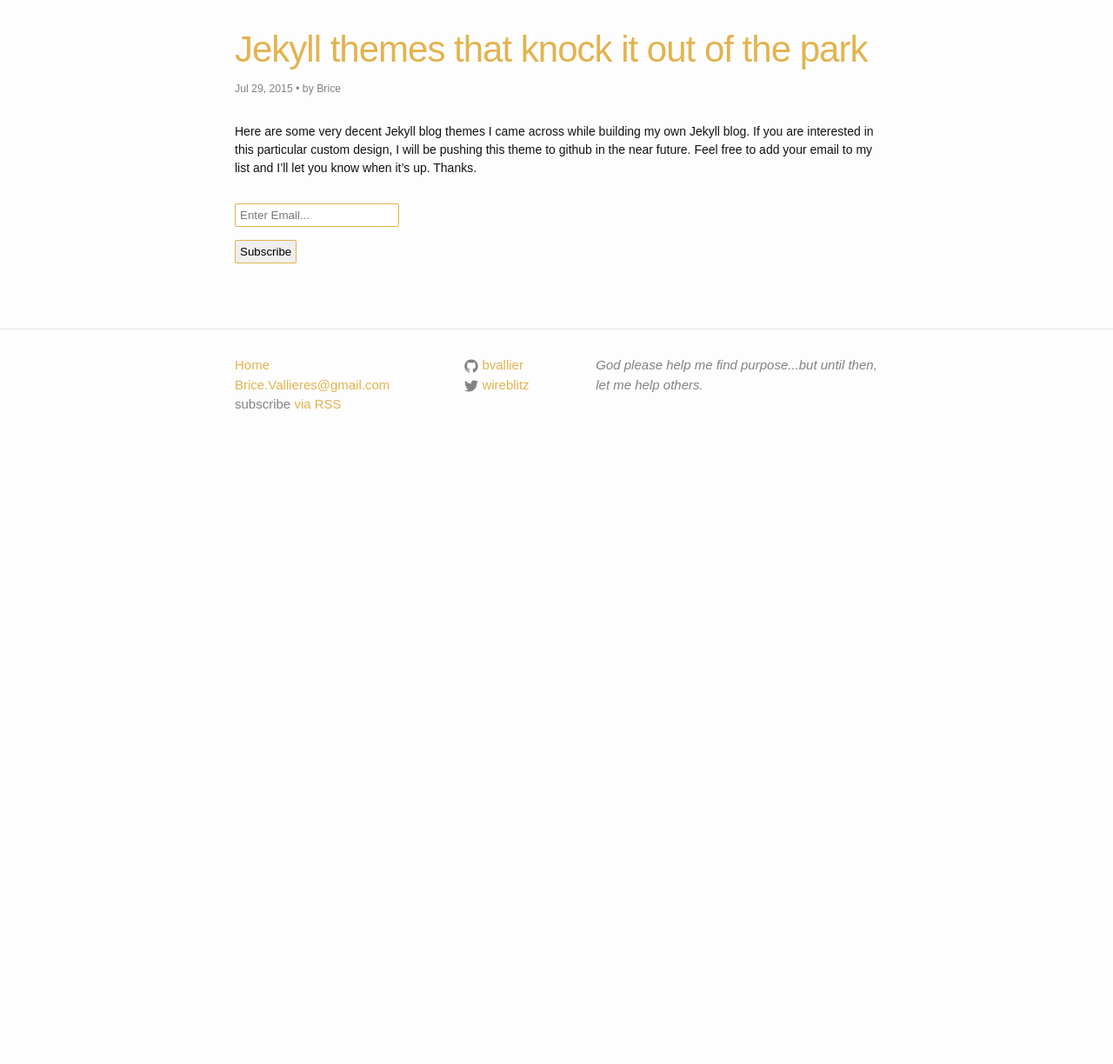
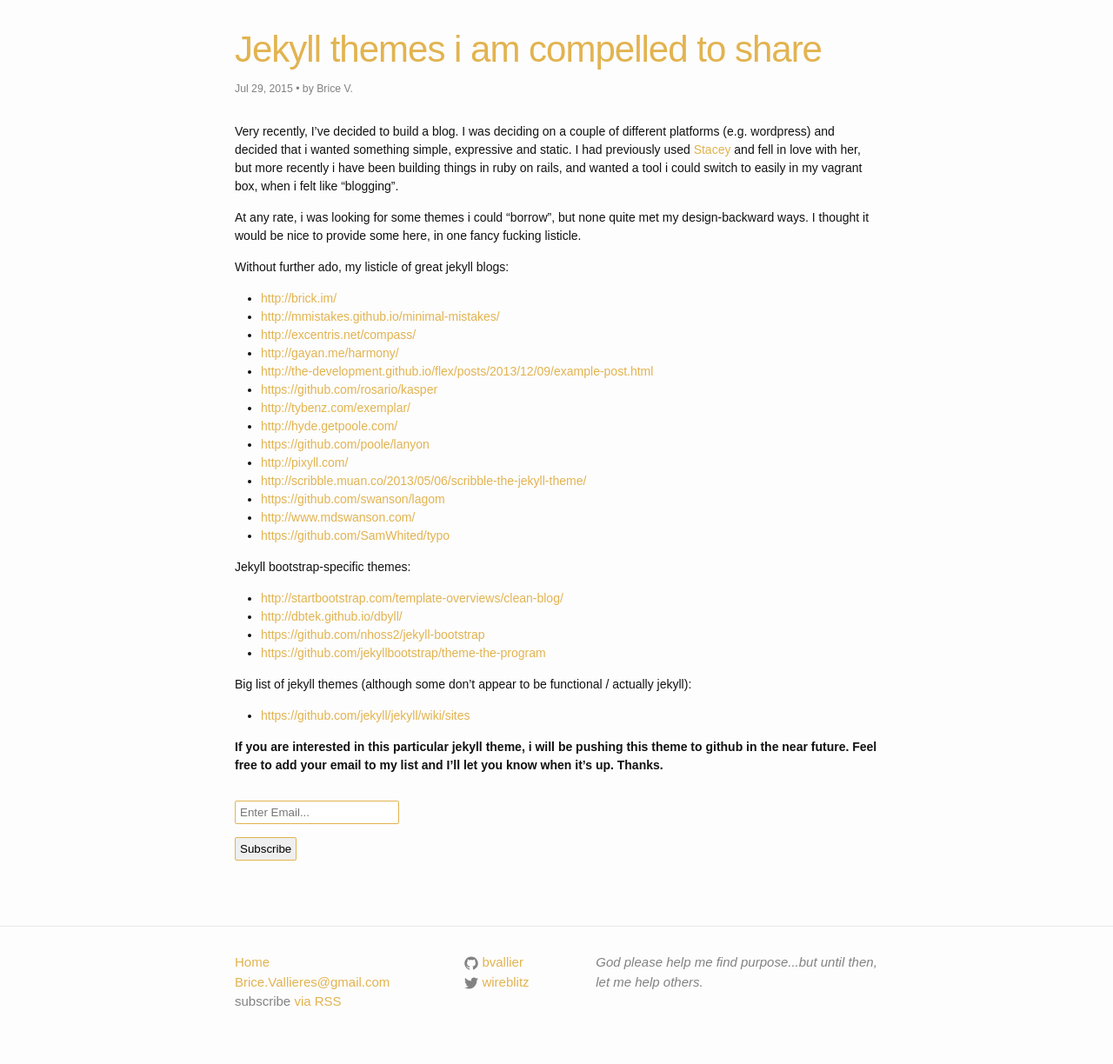
Before and after one commit to bvallier/blog, a Jekyll site: the page built from _posts/2015-07-29-jekyll.markdown, in a window 1280 px wide. Shown: the part 415-1639 px from the top of the page at 87% size. Built offline with Jekyll 4.4.1, drawn with Linux system fonts in a browser that asks for light colours; nearby versions of some CDN libraries; comment, search, counter and statistics services are not loaded; before the commit the page ends 952 px from its top, so only the background shows below that; some of the changed text lies outside the part shown.

Commit message:
post --jekyll themes

```diff
--- a/_config.yml
+++ b/_config.yml
@@ -8,7 +8,7 @@
 url: "http://bvallieres.com" # the base hostname & protocol for your site
 twitter_username: wireblitz
 github_username:  bvallier
-tagline: welp. help.
+tagline: wired. thoughts.
 github: blog
 
 # Build settings
--- a/_posts/2015-07-29-jekyll.markdown
+++ b/_posts/2015-07-29-jekyll.markdown
@@ -1,16 +1,52 @@
 ---
 layout: post
-title:  "Jekyll themes that knock it out of the park"
-author: Brice
-summary: Here are some awesome Jekyll blogs I came across while building my own Jekyll blog.
+title:  "Jekyll themes i am compelled to share"
+author: Brice V.
+summary: Very recently, i've decided to build a blog. Here are some themes i thought were interesting.
 date:   2015-07-29 13:57:19
 categories: [resource]
-tags: [jekyll, themes]
+tags: [jekyll, themes, bootstrap]
 ---
 
-Here are some very decent Jekyll blog themes I came across while building my own Jekyll blog. If you are interested in this particular
-custom design, I will be pushing this theme to github in the near future. Feel free to add your email to my list and I'll let you know
-when it's up. Thanks.
+Very recently, I've decided to build a blog. I was deciding on a couple of different platforms (e.g. wordpress) and decided that
+i wanted something simple, expressive and static. I had previously used [Stacey][stacey] and fell in love with her, but more recently i
+have been building things in ruby on rails, and wanted a tool i could switch to easily in my vagrant box, when i felt like "blogging".
+
+At any rate, i was looking for some themes i could "borrow", but none quite met my design-backward ways. I thought it would be nice to
+provide some here, in one fancy fucking listicle.
+
+Without further ado, my listicle of great jekyll blogs:
+
+- [http://brick.im/](http://brick.im/)
+- [http://mmistakes.github.io/minimal-mistakes/](http://mmistakes.github.io/minimal-mistakes/)
+- [http://excentris.net/compass/](http://excentris.net/compass/)
+- [http://gayan.me/harmony/](http://gayan.me/harmony/)
+- [http://the-development.github.io/flex/posts/2013/12/09/example-post.html](http://the-development.github.io/flex/posts/2013/12/09/example-post.html)
+- [https://github.com/rosario/kasper](https://github.com/rosario/kasper)
+- [http://tybenz.com/exemplar/](http://tybenz.com/exemplar/)
+- [http://hyde.getpoole.com/](http://hyde.getpoole.com/)
+- [https://github.com/poole/lanyon](https://github.com/poole/lanyon)
+- [http://pixyll.com/](http://pixyll.com/)
+- [http://scribble.muan.co/2013/05/06/scribble-the-jekyll-theme/](http://scribble.muan.co/2013/05/06/scribble-the-jekyll-theme/)
+- [https://github.com/swanson/lagom](https://github.com/swanson/lagom)
+- [http://www.mdswanson.com/](http://www.mdswanson.com/)
+- [https://github.com/SamWhited/typo](https://github.com/SamWhited/typo)
+
+Jekyll bootstrap-specific themes:
+
+- [http://startbootstrap.com/template-overviews/clean-blog/](http://startbootstrap.com/template-overviews/clean-blog/)
+- [http://dbtek.github.io/dbyll/](http://dbtek.github.io/dbyll/)
+- [https://github.com/nhoss2/jekyll-bootstrap](https://github.com/nhoss2/jekyll-bootstrap)
+- [https://github.com/jekyllbootstrap/theme-the-program](https://github.com/jekyllbootstrap/theme-the-program)
+
+Big list of jekyll themes (although some don't appear to be functional / actually jekyll):
+
+- [https://github.com/jekyll/jekyll/wiki/sites](https://github.com/jekyll/jekyll/wiki/sites)
+
+**If you are interested in this particular jekyll theme, i will be pushing this theme to github in the near future. Feel free to add
+your email to my list and I'll let you know when it's up. Thanks.**
+
+[stacey]: http://staceyapp.com
 
 {% include mailchimp.html %}
 
```
Also changed, not shown: _posts/2015-07-27-ruby-on-rails.markdown (deleted, +0 -27 lines), _posts/2015-07-28-welcome-to-jekyll.markdown (deleted, +0 -27 lines).
